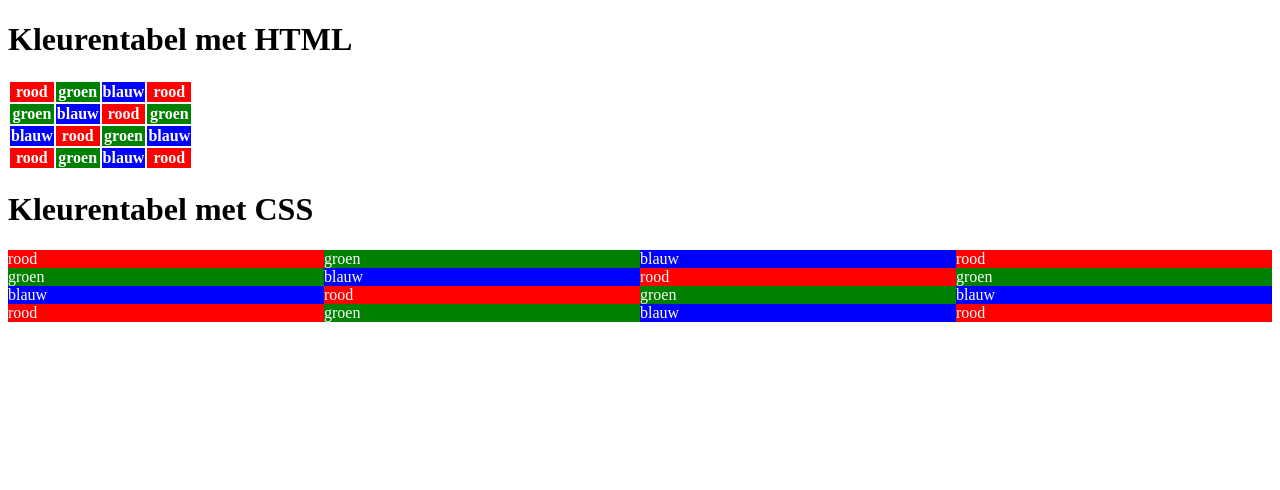
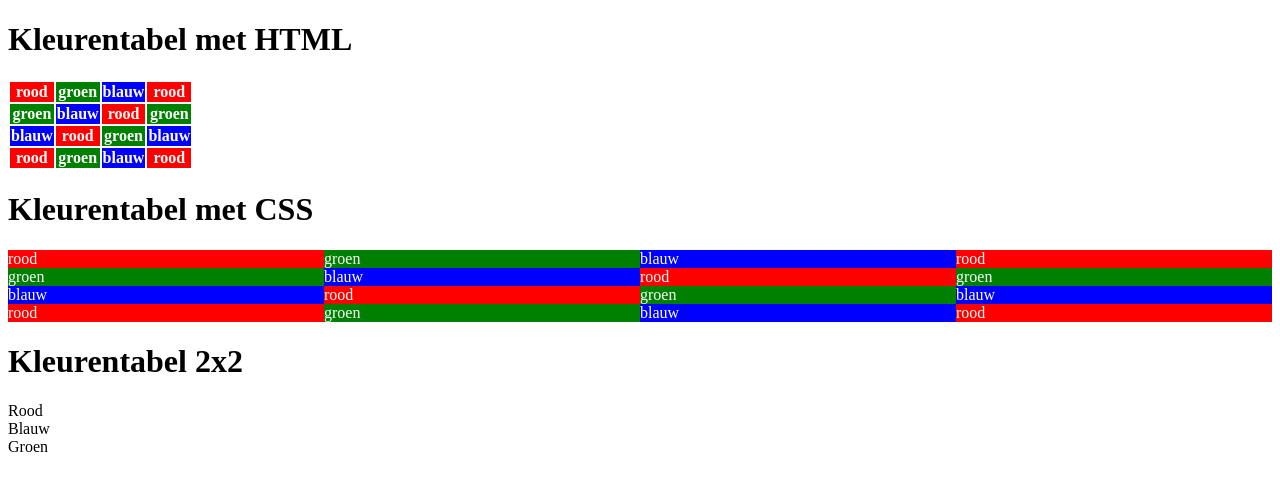
Before and after one commit to Mortivarus/kleurentabel, a plain HTML site: page index.html in a window 1280 px wide. Drawn offline with Linux system fonts and the light colour scheme.

Commit message:
Addition of another grid, although not yet finished

```diff
--- a/index.html
+++ b/index.html
@@ -56,5 +56,12 @@
             <div class="rood">rood</div>
         </div>
 
+    <h1>Kleurentabel 2x2</h1>
+
+    <div class="grid2">
+        <div class="rood2">Rood</div>
+        <div class="blauw2">Blauw</div>
+        <div class="groen2">Groen</div>
+    </div>
 </body>
 </html>
```
Also changed, not shown: style.css (+32 -0 lines).
